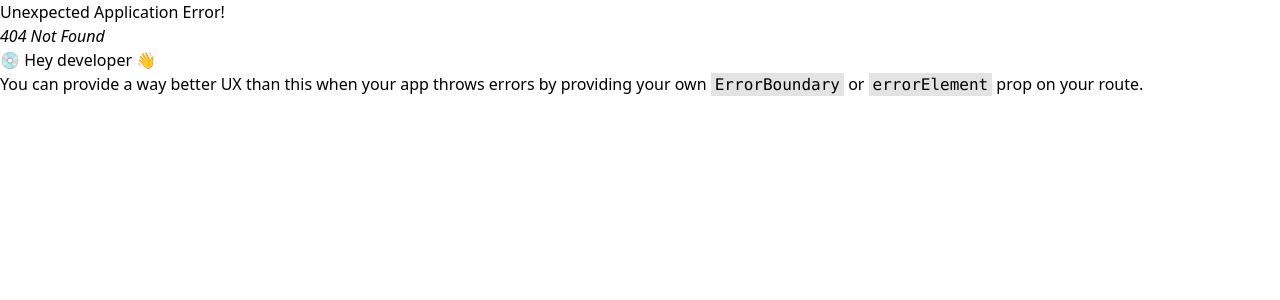
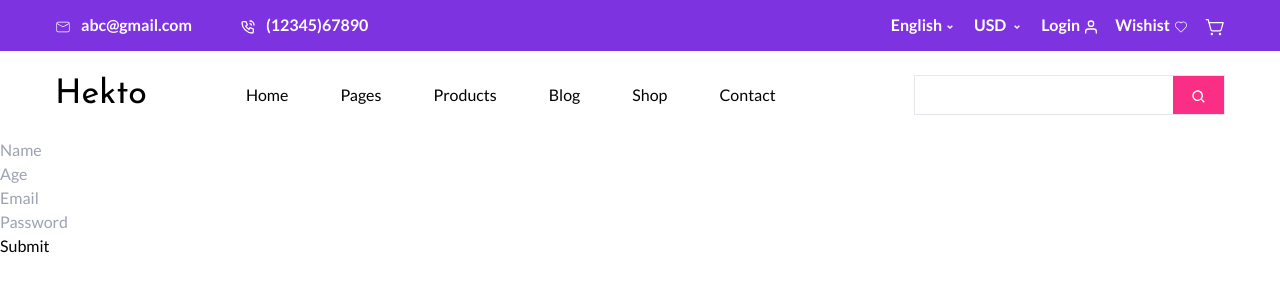
Before and after one commit to ShankalpaPokharel/ECOMMERCE, a React (Vite) app in the folder ecommerce-client/: page /myform in a window 1280 px wide. Before the commit this address had no page. Shown: the top 300 px of the page. Built offline with nearby package versions, Linux system fonts and the light colour scheme.

Commit message:
React hook form and joi validation

```diff
--- a/ecommerce-client/package.json
+++ b/ecommerce-client/package.json
@@ -11,8 +11,10 @@
   },
   "dependencies": {
     "axios": "^1.6.8",
+    "joi": "^17.13.1",
     "react": "^18.2.0",
     "react-dom": "^18.2.0",
+    "react-hook-form": "^7.51.4",
     "react-icons": "^5.1.0",
     "react-loading-skeleton": "^3.4.0",
     "react-router-dom": "^6.22.3",
@@ -20,6 +22,7 @@
     "slick-carousel": "^1.8.1"
   },
   "devDependencies": {
+    "@hookform/resolvers": "^3.3.4",
     "@types/react": "^18.2.66",
     "@types/react-dom": "^18.2.22",
     "@vitejs/plugin-react": "^4.2.1",
--- a/ecommerce-client/src/components/Login.jsx
+++ b/ecommerce-client/src/components/Login.jsx
@@ -24,13 +24,12 @@ export default function Login() {
 
     if (Object.keys(errorCheck).length === 0) {
       console.log("No error frontend");
-      console.log(name, email, password, role);
+      console.log( email, password);
       axios
-        .post("https://ecommerce-sagartmg2.vercel.app/api/users/signup", {
-          name,
+        .post("https://ecommerce-sagartmg2.vercel.app/api/users/login", {
+
           email,
-          password,
-          role,
+          password
         })
         .then((response) => {
           console.log(response.data);
@@ -96,7 +95,7 @@ export default function Login() {
             <span className="text-red-700">{error?.password}</span>
           </div>
           <button className="w-full  max-w-[544px] rounded bg-secondary py-2 font-josefin font-bold text-white">
-            Sign up
+            Login
           </button>
         </form>
         <span className="mt-7 text-sub-text">
@@ -112,3 +111,7 @@ export default function Login() {
     </div>
   );
 }
+
+
+//dovogetyj@mailinator.com
+// Laborum Aut ex aliq
--- /dev/null
+++ b/ecommerce-client/src/components/Myform.jsx
@@ -0,0 +1,67 @@
+
+import React from 'react';
+import { useForm } from 'react-hook-form';
+import { joiResolver } from '@hookform/resolvers/joi';
+import Joi from "joi";
+import axios from 'axios';
+
+const schema = Joi.object({
+  name: Joi.string().required().messages({
+    'any.required': 'Name is required'
+  }),
+  email: Joi.string().email({ tlds: { allow: false } }).required().messages({
+    'string.email': 'Invalid email',
+    'any.required': 'Email is required'
+  }),
+  age: Joi.number().integer().positive().required().messages({
+    'number.base': 'Age must be a number',
+    'number.integer': 'Age must be an integer',
+    'number.positive': 'Age must be a positive number',
+    'any.required': 'Age is required'
+  }),
+  password: Joi.string().required().min(8).pattern(/^(?=.*\d)(?=.*[a-z])(?=.*[A-Z])(?=.*[!@#$%^&*()_+])[0-9a-zA-Z!@#$%^&*()_+]{8,}$/).messages({
+    'string.base': 'Password must be a string',
+    'string.min': 'Password must be at least 8 characters',
+    'string.pattern.base': 'Password must contain at least one number, one uppercase letter, one lowercase letter, and one special character',
+    'any.required': 'Password is required'
+  })
+});
+
+const Myform = () => {
+  const { register, handleSubmit, formState: { errors } } = useForm({
+    resolver: joiResolver(schema),
+  });
+
+  const onSubmit = async (data) => {
+    try {
+      const response = await axios.post('your-backend-url', data);
+      console.log(response.data); // Assuming backend returns some data
+    } catch (error) {
+      console.error('Error:', error.message);
+    }
+  };
+
+  return (
+    <form onSubmit={handleSubmit(onSubmit)}>
+      <div>
+        <input {...register("name")} placeholder="Name" />
+        {errors.name && <p>{errors.name.message}</p>}
+      </div>
+      <div>
+        <input type="number" {...register("age")} placeholder="Age" />
+        {errors.age && <p>{errors.age.message}</p>}
+      </div>
+      <div>
+        <input type="email" {...register("email")} placeholder="Email" />
+        {errors.email && <p>{errors.email.message}</p>}
+      </div>
+      <div>
+        <input type="password" {...register("password")} placeholder="Password" />
+        {errors.password && <p>{errors.password.message}</p>}
+      </div>
+      <input type="submit" />
+    </form>
+  );
+};
+
+export default Myform;
--- /dev/null
+++ b/ecommerce-client/src/components/PageNotFound.jsx
@@ -0,0 +1,7 @@
+import React from 'react'
+
+export default function PageNotFound() {
+  return (
+    <div>PageNotFound</div>
+  )
+}
--- a/ecommerce-client/src/components/index.js
+++ b/ecommerce-client/src/components/index.js
@@ -9,6 +9,7 @@ import Footer from "./Footer";
 import ProductPage from "./ProductPage";
 import Signup from "./Signup";
 import Login from "./Login";
+import PageNotFound from "./PageNotFound";
 
 export {
     FirstProduct,
@@ -21,5 +22,6 @@ export {
     Footer,
     ProductPage,
     Signup,
-    Login
+    Login,
+    PageNotFound
 };
```
Also changed, not shown: ecommerce-client/src/App.jsx (+10 -1 lines), 1 other file (tests, documents, lock files or other folders).
